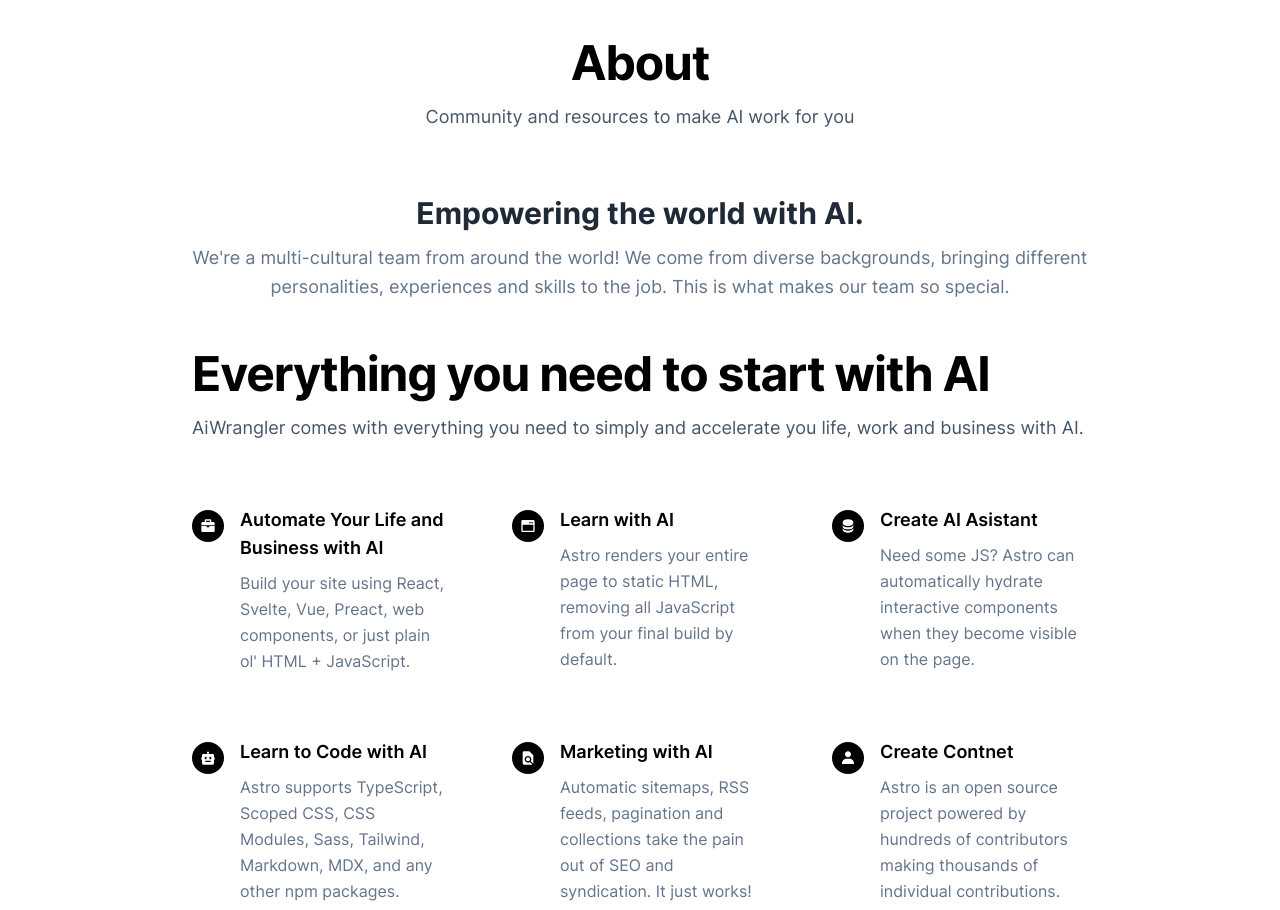
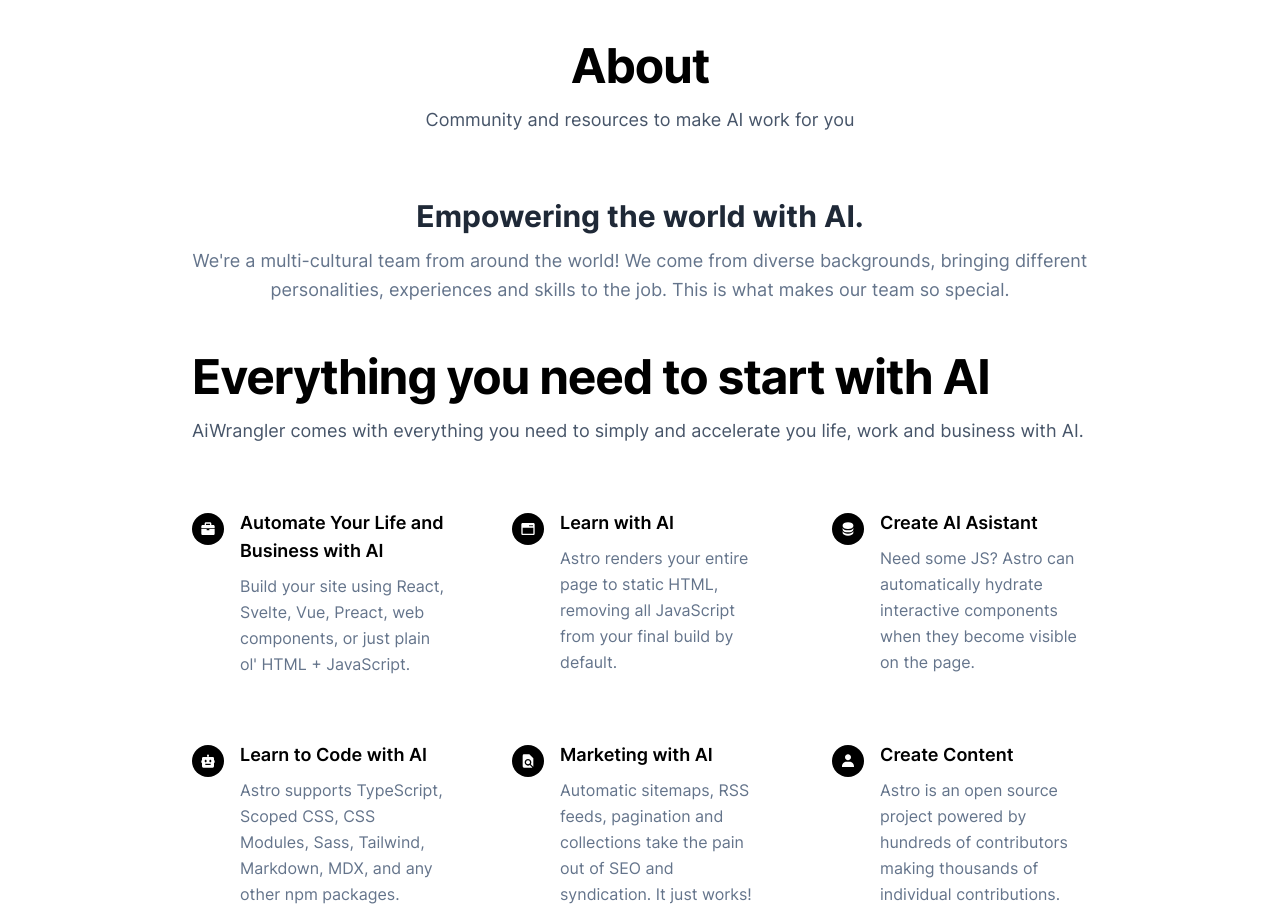
Before and after one commit to AMContent/netlify-ai-wrangler, a plain HTML site: page dist/about/index.html in a window 1280 px wide. Shown: the part 97-1007 px from the top of the page. Drawn offline with Linux system fonts and the light colour scheme.

Commit message:
update from build

```diff
--- a/dist/about/index.html
+++ b/dist/about/index.html
@@ -182,7 +182,7 @@
           <svg viewBox="0 0 24 24" class="text-white" astro-icon="bx:bxs-user"><path fill="currentColor" d="M7.5 6.5C7.5 8.981 9.519 11 12 11s4.5-2.019 4.5-4.5S14.481 2 12 2 7.5 4.019 7.5 6.5zM20 21h1v-1c0-3.859-3.141-7-7-7h-4c-3.86 0-7 3.141-7 7v1h17z"/></svg>
         </div>
         <div>
-          <h3 class="font-semibold text-lg">Create Contnet</h3>
+          <h3 class="font-semibold text-lg">Create Content</h3>
           <p class="text-slate-500 mt-2 leading-relaxed">Astro is an open source project powered by hundreds of contributors making thousands of individual contributions.</p>
         </div>
       </div>
```
Also changed, not shown: dist/index.html (+1 -1 lines), dist/logo.png.
